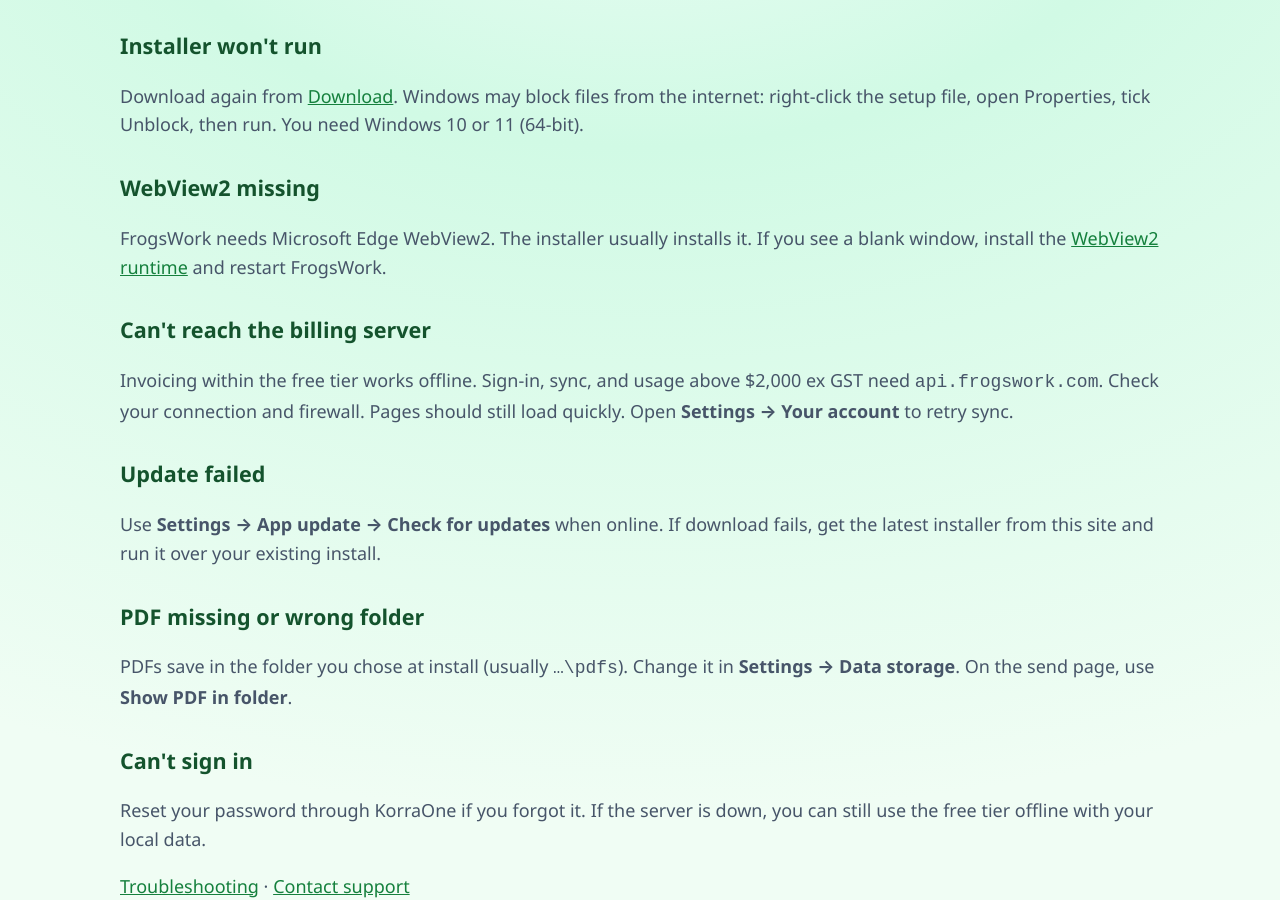
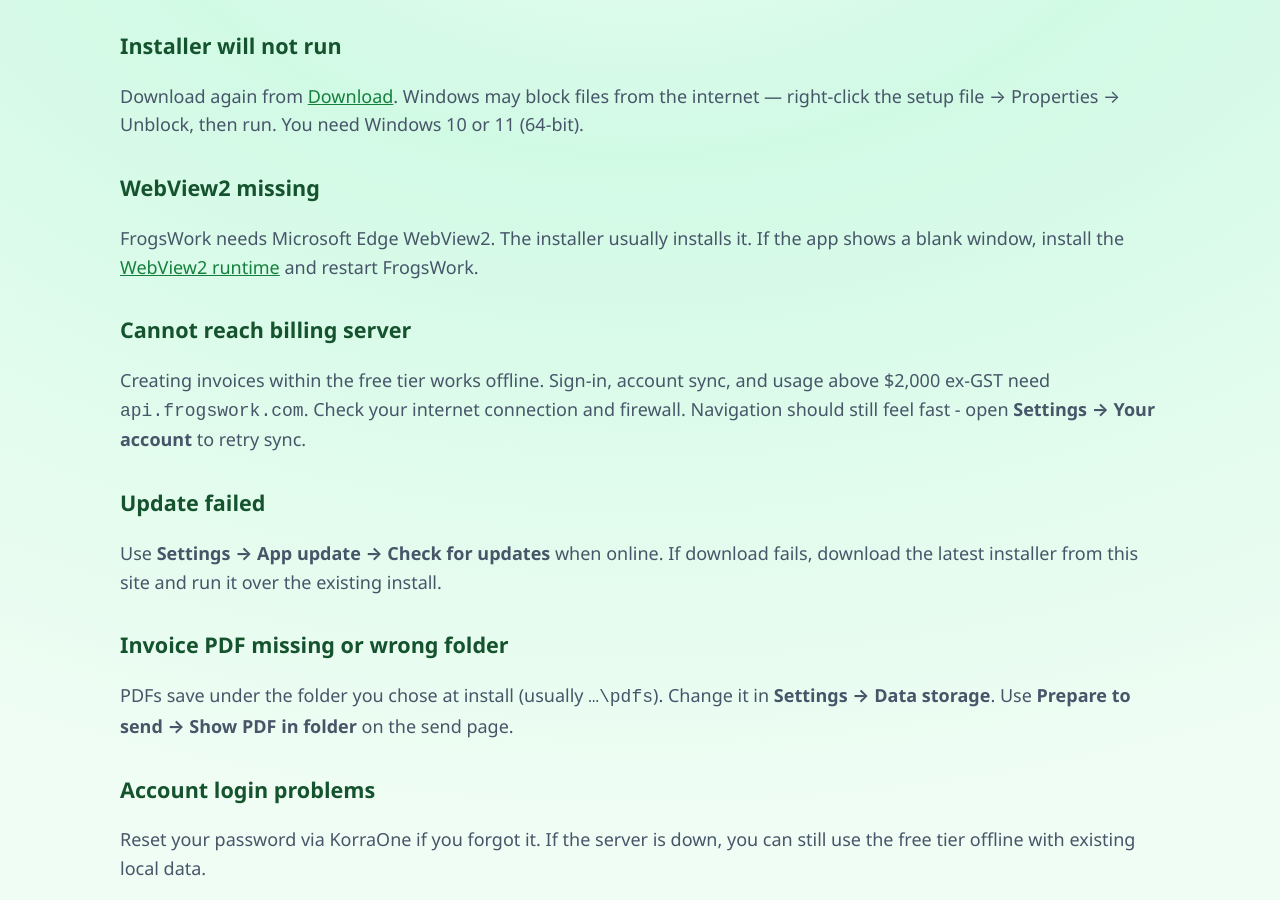
Before and after one commit to KorraOne/FrogsWorkInvoicer, a plain HTML site: page marketing_site/issues.html in a window 1280 px wide. Shown: the part 214-1114 px from the top of the page. Drawn offline with Linux system fonts and the light colour scheme.

Commit message:
updated support email, few more wording changes

```diff
--- a/marketing_site/issues.html
+++ b/marketing_site/issues.html
@@ -21,28 +21,28 @@
     </header>
 
     <main class="site-main prose">
-        <p class="hero-eyebrow"><a href="/support.html">Support</a> · Using FrogsWork</p>
+        <p class="hero-eyebrow"><a href="/support.html">Support</a> · User help</p>
         <h1>Frequent issues</h1>
 
-        <h2>Installer won't run</h2>
-        <p>Download again from <a href="/download.html">Download</a>. Windows may block files from the internet: right-click the setup file, open Properties, tick Unblock, then run. You need Windows 10 or 11 (64-bit).</p>
+        <h2>Installer will not run</h2>
+        <p>Download again from <a href="/download.html">Download</a>. Windows may block files from the internet — right-click the setup file → Properties → Unblock, then run. You need Windows 10 or 11 (64-bit).</p>
 
         <h2>WebView2 missing</h2>
-        <p>FrogsWork needs Microsoft Edge WebView2. The installer usually installs it. If you see a blank window, install the <a href="https://developer.microsoft.com/microsoft-edge/webview2/" rel="noopener noreferrer">WebView2 runtime</a> and restart FrogsWork.</p>
+        <p>FrogsWork needs Microsoft Edge WebView2. The installer usually installs it. If the app shows a blank window, install the <a href="https://developer.microsoft.com/microsoft-edge/webview2/" rel="noopener noreferrer">WebView2 runtime</a> and restart FrogsWork.</p>
 
-        <h2>Can't reach the billing server</h2>
-        <p>Invoicing within the free tier works offline. Sign-in, sync, and usage above $2,000 ex GST need <code>api.frogswork.com</code>. Check your connection and firewall. Pages should still load quickly. Open <strong>Settings → Your account</strong> to retry sync.</p>
+        <h2>Cannot reach billing server</h2>
+        <p>Creating invoices within the free tier works offline. Sign-in, account sync, and usage above $2,000 ex-GST need <code>api.frogswork.com</code>. Check your internet connection and firewall. Navigation should still feel fast - open <strong>Settings → Your account</strong> to retry sync.</p>
 
         <h2>Update failed</h2>
-        <p>Use <strong>Settings → App update → Check for updates</strong> when online. If download fails, get the latest installer from this site and run it over your existing install.</p>
+        <p>Use <strong>Settings → App update → Check for updates</strong> when online. If download fails, download the latest installer from this site and run it over the existing install.</p>
 
-        <h2>PDF missing or wrong folder</h2>
-        <p>PDFs save in the folder you chose at install (usually <code>…\pdfs</code>). Change it in <strong>Settings → Data storage</strong>. On the send page, use <strong>Show PDF in folder</strong>.</p>
+        <h2>Invoice PDF missing or wrong folder</h2>
+        <p>PDFs save under the folder you chose at install (usually <code>…\pdfs</code>). Change it in <strong>Settings → Data storage</strong>. Use <strong>Prepare to send → Show PDF in folder</strong> on the send page.</p>
 
-        <h2>Can't sign in</h2>
-        <p>Reset your password through KorraOne if you forgot it. If the server is down, you can still use the free tier offline with your local data.</p>
+        <h2>Account login problems</h2>
+        <p>Reset your password via KorraOne if you forgot it. If the server is down, you can still use the free tier offline with existing local data.</p>
 
-        <p><a href="/troubleshooting.html">Troubleshooting</a> · <a href="/contact.html">Contact support</a></p>
+        <p><a href="/troubleshooting.html">Troubleshooting steps</a> · <a href="/contact.html">Contact support</a></p>
     </main>
 
     <footer class="site-footer">
```
Also changed, not shown: client_app/templates/settings.html (+1 -1 lines), marketing_site/contact.html (+1 -1 lines), client_app/assets/README.md, 2 other files.
